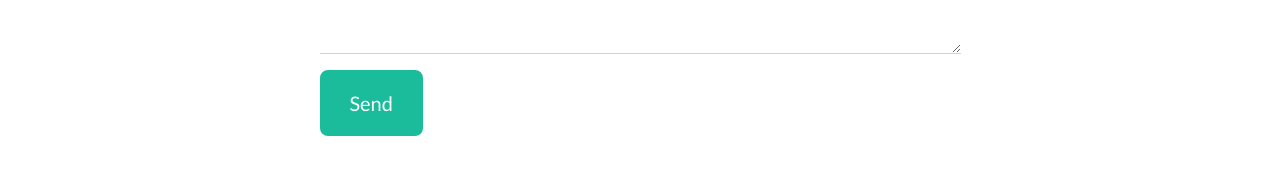
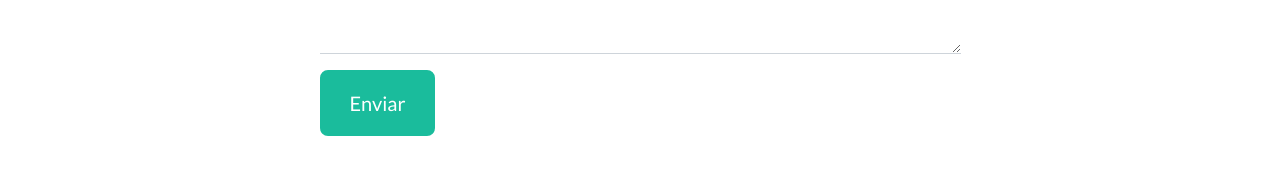
Before and after one commit to BossyFi/PortfolioBozhidar, a plain HTML site: page index.html in a window 1280 px wide. Shown: the part 2409-2595 px from the top of the page. Drawn offline with nearby package versions, Linux system fonts and the light colour scheme.

Commit message:
Palabra en inglés cambiada

```diff
--- a/index.html
+++ b/index.html
@@ -240,7 +240,7 @@
                         <div class="text-center text-danger mb-3">Error sending message!</div>
                     </div>
                     <!-- Submit Button-->
-                    <button class="btn btn-primary btn-xl" id="submitButton" type="submit">Send</button>
+                    <button class="btn btn-primary btn-xl" id="submitButton" type="submit">Enviar</button>
                 </form>
             </div>
         </div>
```
